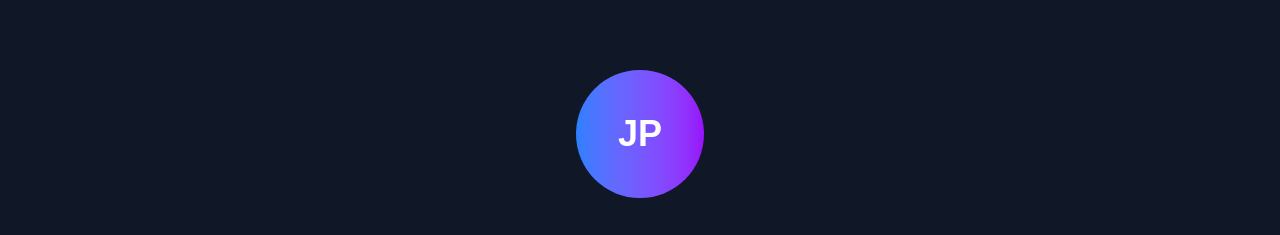
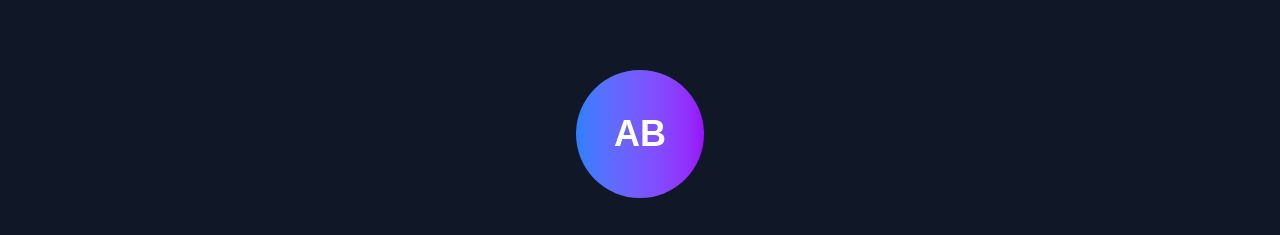
Before and after one commit to AndreBordignon/portfolio, a Next.js app: page / in a window 1280 px wide. Shown: the part 125-360 px from the top of the page. Built offline with nearby package versions, Linux system fonts and the light colour scheme.

Commit message:
corrige avatar

```diff
--- a/src/app/page.tsx
+++ b/src/app/page.tsx
@@ -118,7 +118,7 @@ const Portfolio = () => {
       <section id="home" className="min-h-screen flex items-center justify-center px-4 pt-16">
         <div className="max-w-4xl mx-auto text-center">
           <div className="w-32 h-32 bg-gradient-to-r from-blue-500 to-purple-600 rounded-full mx-auto mb-8 flex items-center justify-center text-4xl font-bold">
-            JP
+            AB
           </div>
           <h1 className="text-5xl md:text-7xl font-bold mb-6 bg-gradient-to-r from-blue-400 via-purple-500 to-pink-500 bg-clip-text text-transparent">
             André Bordignon
```
